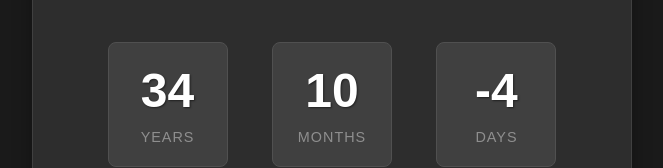
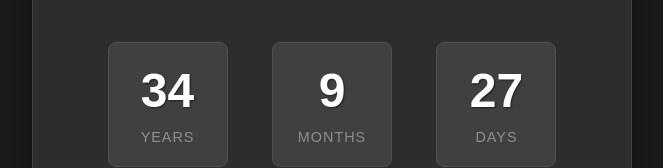
Before and after one commit to scotscottmca/scotscottmca-age, a plain HTML site: page index.html in a window 1280 px wide. Shown: the part 212-380 px from the top of the page, without its empty margins (308-971 px from the left). Drawn offline with Linux system fonts and the light colour scheme.

Commit message:
Fix age calculation logic to accurately reflect years, months, and days

```diff
--- a/index.html
+++ b/index.html
@@ -170,38 +170,34 @@
             const totalHours = Math.floor(totalMinutes / 60);
             const totalDays = Math.floor(totalHours / 24);
 
-            // Calculate years and remaining months
-            const years = now.getFullYear() - birthDate.getFullYear();
-            const monthDiff = now.getMonth() - birthDate.getMonth();
-            const dayDiff = now.getDate() - birthDate.getDate();
+            // Calculate years, months, days properly
+            let actualYears = now.getFullYear() - birthDate.getFullYear();
+            let actualMonths = now.getMonth() - birthDate.getMonth();
+            let actualDays = now.getDate() - birthDate.getDate();
 
-            let actualYears = years;
-            let actualMonths = monthDiff;
-
-            // Adjust for negative month difference
-            if (monthDiff < 0 || (monthDiff === 0 && dayDiff < 0)) {
-                actualYears--;
-                actualMonths = monthDiff + 12;
+            // Adjust for negative days
+            if (actualDays < 0) {
+                actualMonths--;
+                // Get the last day of the previous month
+                const lastDayOfPrevMonth = new Date(now.getFullYear(), now.getMonth(), 0).getDate();
+                actualDays = lastDayOfPrevMonth - birthDate.getDate() + now.getDate();
             }
 
-            // Calculate remaining days in current month
-            const tempDate = new Date(birthDate.getFullYear() + actualYears, birthDate.getMonth() + actualMonths, birthDate.getDate());
-            const remainingDays = Math.floor((now.getTime() - tempDate.getTime()) / (1000 * 60 * 60 * 24));
+            // Adjust for negative months
+            if (actualMonths < 0) {
+                actualYears--;
+                actualMonths += 12;
+            }
 
             // Calculate remaining hours, minutes, seconds
-            const remainingHours = now.getHours() - birthDate.getHours();
-            const remainingMinutes = now.getMinutes() - birthDate.getMinutes();
-            const remainingSeconds = now.getSeconds() - birthDate.getSeconds();
-
-            // Adjust for negative values
-            let displayHours = remainingHours >= 0 ? remainingHours : remainingHours + 24;
-            let displayMinutes = remainingMinutes >= 0 ? remainingMinutes : remainingMinutes + 60;
-            let displaySeconds = remainingSeconds >= 0 ? remainingSeconds : remainingSeconds + 60;
+            let displayHours = now.getHours();
+            let displayMinutes = now.getMinutes();
+            let displaySeconds = now.getSeconds();
 
             // Update the display
             document.getElementById('years').textContent = actualYears;
             document.getElementById('months').textContent = actualMonths;
-            document.getElementById('days').textContent = remainingDays;
+            document.getElementById('days').textContent = actualDays;
             document.getElementById('hours').textContent = displayHours;
             document.getElementById('minutes').textContent = displayMinutes;
             document.getElementById('seconds').textContent = displaySeconds;
```
